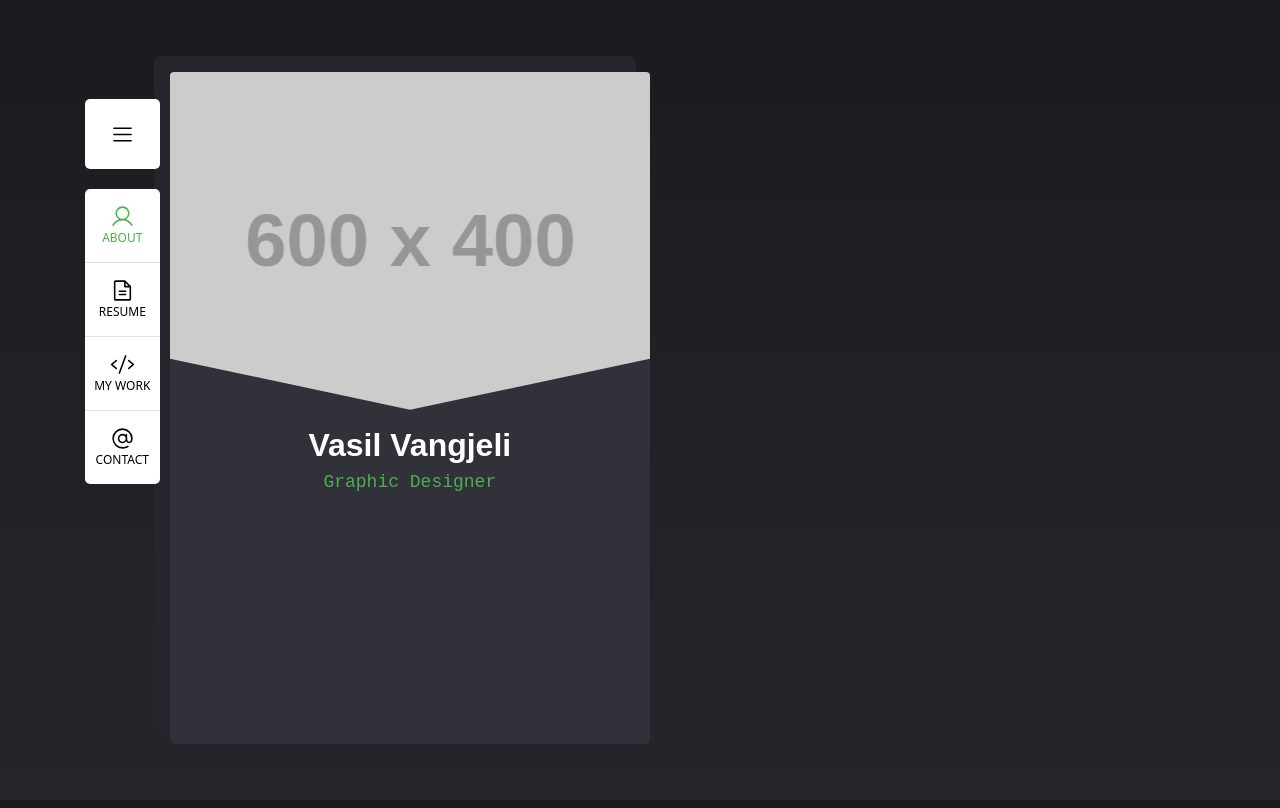
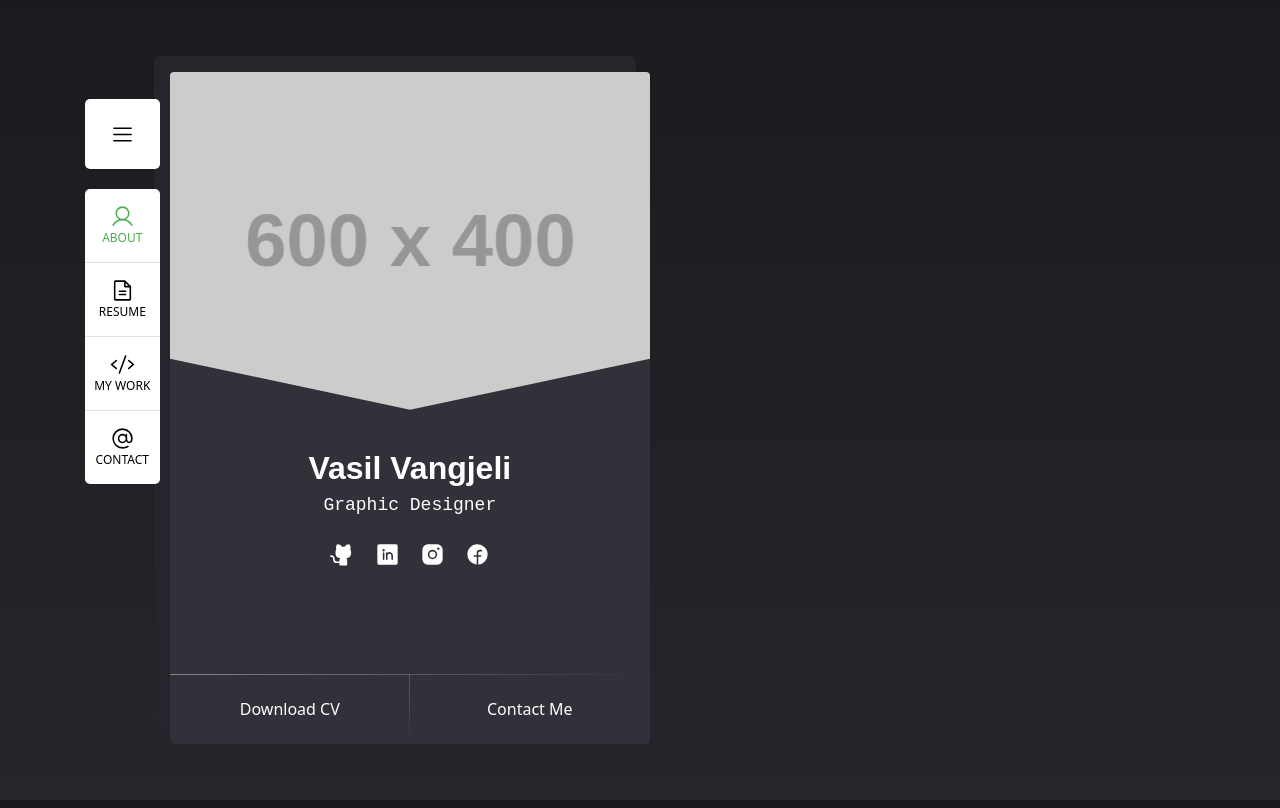
Before and after one commit to vasil14/my-cv-website, a React (Vite) app: page / in a window 1280 px wide. Built offline with nearby package versions, Linux system fonts and the light colour scheme.

Commit message:
Add CV PDF and update profile components

```diff
--- a/src/components/Typewriter/index.jsx
+++ b/src/components/Typewriter/index.jsx
@@ -1,5 +1,4 @@
-// Typewriter.js
-import React, { useEffect, useState } from "react";
+import { useEffect, useState } from "react";
 import styled from "styled-components";
 
 const TextWrapper = styled.div`
@@ -8,7 +7,8 @@ const TextWrapper = styled.div`
   white-space: nowrap;
   overflow: hidden;
   width: fit-content;
-  color: #4caf50;
+  color: white;
+  min-height: 30px;
 `;
 
 const Typewriter = ({ texts = [] }) => {
--- a/src/components/profile/index.jsx
+++ b/src/components/profile/index.jsx
@@ -1,9 +1,19 @@
+import {
+  FacebookLogoIcon,
+  GithubLogoIcon,
+  InstagramLogoIcon,
+  LinkedinLogoIcon,
+} from "@phosphor-icons/react";
 import Typewriter from "../Typewriter";
 import {
   ProfileImage,
   PrifileContainer,
   ProfileWrapper,
   ProfileName,
+  SocialLinksWrapper,
+  SocialLink,
+  LinksWrapper,
+  Link,
 } from "./styles";
 
 const roles = ["Web Developer", "Graphic Designer", "Frelancer"];
@@ -15,6 +25,42 @@ const Profile = () => {
         <ProfileImage />
         <ProfileName>Vasil Vangjeli</ProfileName>
         <Typewriter texts={roles} />
+        <SocialLinksWrapper>
+          <SocialLink
+            href="https://github.com/vasil14"
+            target="_blank"
+            rel="noopener noreferrer"
+          >
+            <GithubLogoIcon size={25} weight="fill" />
+          </SocialLink>
+          <SocialLink
+            href="https://www.linkedin.com/in/vasil-vangjeli"
+            target="_blank"
+            rel="noopener noreferrer"
+          >
+            <LinkedinLogoIcon size={25} weight="fill" />
+          </SocialLink>
+          <SocialLink
+            href="https://www.instagram.com/vasil_vangjeli/"
+            target="_blank"
+            rel="noopener noreferrer"
+          >
+            <InstagramLogoIcon size={25} weight="fill" />
+          </SocialLink>
+          <SocialLink
+            href="https://web.facebook.com/vasil.vangjeli"
+            target="_blank"
+            rel="noopener noreferrer"
+          >
+            <FacebookLogoIcon size={25} weight="fill" />
+          </SocialLink>
+        </SocialLinksWrapper>
+        <LinksWrapper>
+          <Link href="/pdf/CV-Vasil_Vangjeli.pdf" $showRightBorder download>
+            Download CV
+          </Link>
+          <Link>Contact Me</Link>
+        </LinksWrapper>
       </PrifileContainer>
     </ProfileWrapper>
   );
--- a/src/components/profile/styles.jsx
+++ b/src/components/profile/styles.jsx
@@ -15,7 +15,7 @@ export const ProfileWrapper = styled.div`
 `;
 
 export const PrifileContainer = styled.div`
-  padding: 50px;
+  padding: 70px;
   position: relative;
   left: 0%;
   width: 100%;
@@ -63,9 +63,86 @@ export const ProfileImage = styled.div`
 `;
 
 export const ProfileName = styled.div`
-  margin-top: 100px;
+  margin-top: 200px;
   font-size: xx-large;
   color: white;
   font-weight: 600;
   font-family: "Poppins", sans-serif;
 `;
+
+export const SocialLinksWrapper = styled.div`
+  display: flex;
+  justify-content: center;
+  align-items: center;
+  margin-top: 20px;
+  gap: 20px;
+`;
+
+export const SocialLink = styled.a`
+  color: white;
+  text-decoration: none;
+  transition: color 0.3s;
+
+  &:hover {
+    color: #4caf50;
+  }
+`;
+
+export const LinksWrapper = styled.div`
+  position: absolute;
+  bottom: 0;
+  left: 0;
+  width: 100%;
+  height: 70px;
+  display: flex;
+  justify-content: center;
+
+  &::before {
+    content: "";
+    position: absolute;
+    top: 0;
+    left: 0;
+    height: 0.5px;
+    width: 100%;
+    background: linear-gradient(
+      to right,
+      rgba(255, 255, 255, 0.4),
+      rgba(255, 255, 255, 0)
+    );
+  }
+`;
+
+export const Link = styled.a`
+  color: white;
+  text-decoration: none;
+  height: 100%;
+  display: flex;
+  align-items: center;
+  justify-content: center;
+  width: 100%;
+  transition: color 0.3s;
+  position: relative; /* required for ::after */
+
+  &:hover {
+    color: #4caf50;
+  }
+
+  ${(props) =>
+    props.$showRightBorder &&
+    `
+      &::after {
+        content: "";
+        position: absolute;
+        top: 0;
+        right: 0;
+        width: 0.5px;
+        height: 100%;
+        background: linear-gradient(
+          to bottom,
+          rgba(255, 255, 255, 0.2
+          ),
+          rgba(255, 255, 255, 0)
+        );
+      }
+    `}
+`;
```
Also changed, not shown: 1 other file (tests, documents, lock files or other folders).
